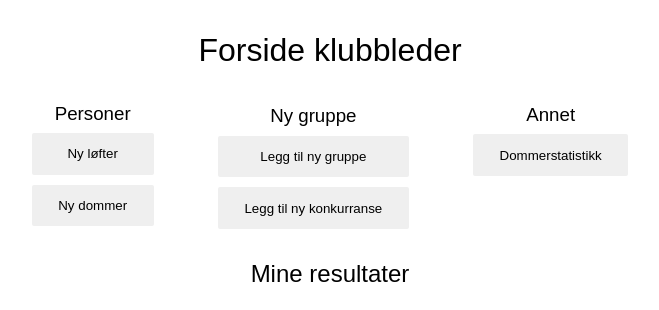
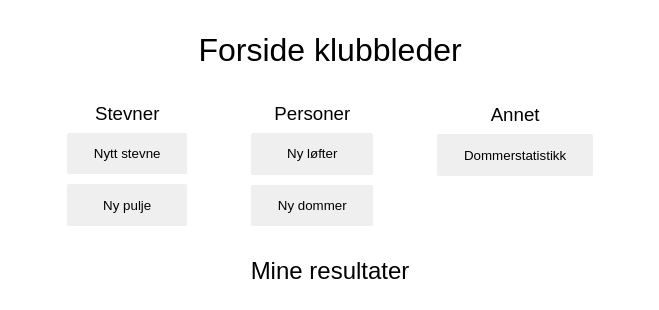
Before and after one commit to jorgenhenrichsen/TDT4290, a Django app: page /home/clubofc/ in a window 1280 px wide. Shown: the part 49-359 px from the top of the page, without its empty margins (310-969 px from the left). Run offline with Django 3.2, Linux system fonts and the light colour scheme; the visitor is signed in with stand-in values (Sample User, id 1); data that the repository does not hold is empty; some libraries are stand-ins or nearby versions.

Commit message:
minifies clubofc homepage

```diff
--- a/athlitikos/resultregistration/templates/resultregistration/home_club_official.html
+++ b/athlitikos/resultregistration/templates/resultregistration/home_club_official.html
@@ -25,14 +25,14 @@
 
         <div class="button-wrapper">
             <div class="button-column">
+                <h3>Stevner</h3>
+                <button id="add-competition-button">Nytt stevne</button>
+                <button id="add-result-button">Ny pulje</button>
+            </div>
+            <div class="button-column">
                 <h3>Personer</h3>
                 <button onclick="addNewLifter()">Ny løfter</button>
                 <button onclick="addNewJudge()">Ny dommer</button>
-            </div>
-            <div class="button-column">
-                <h3>Ny gruppe</h3>
-                <button id="add-result-button">Legg til ny gruppe</button>
-                <button id="add-competition-button">Legg til ny konkurranse</button>
             </div>
             <div class="button-column">
                 <h3>Annet</h3>
```
